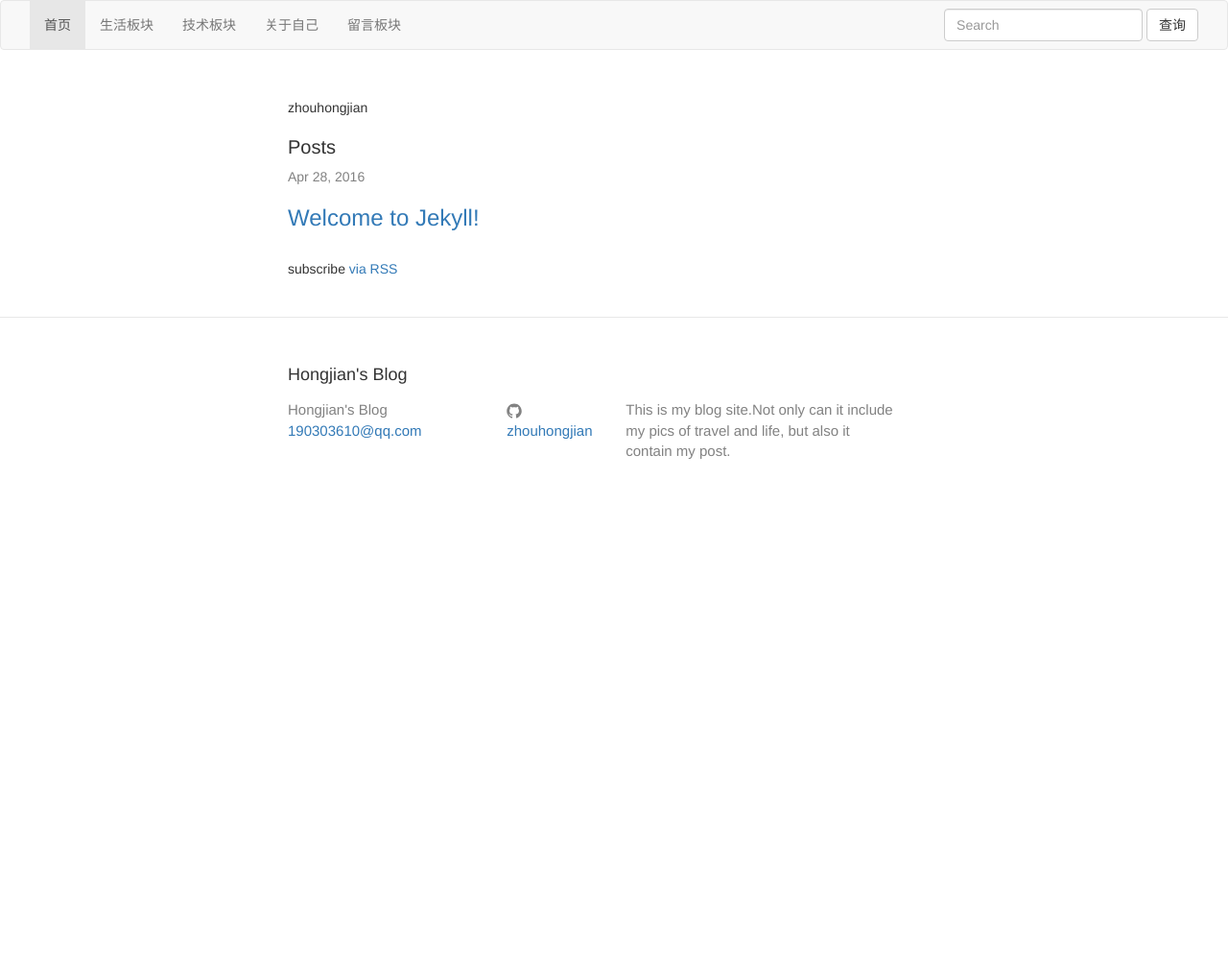
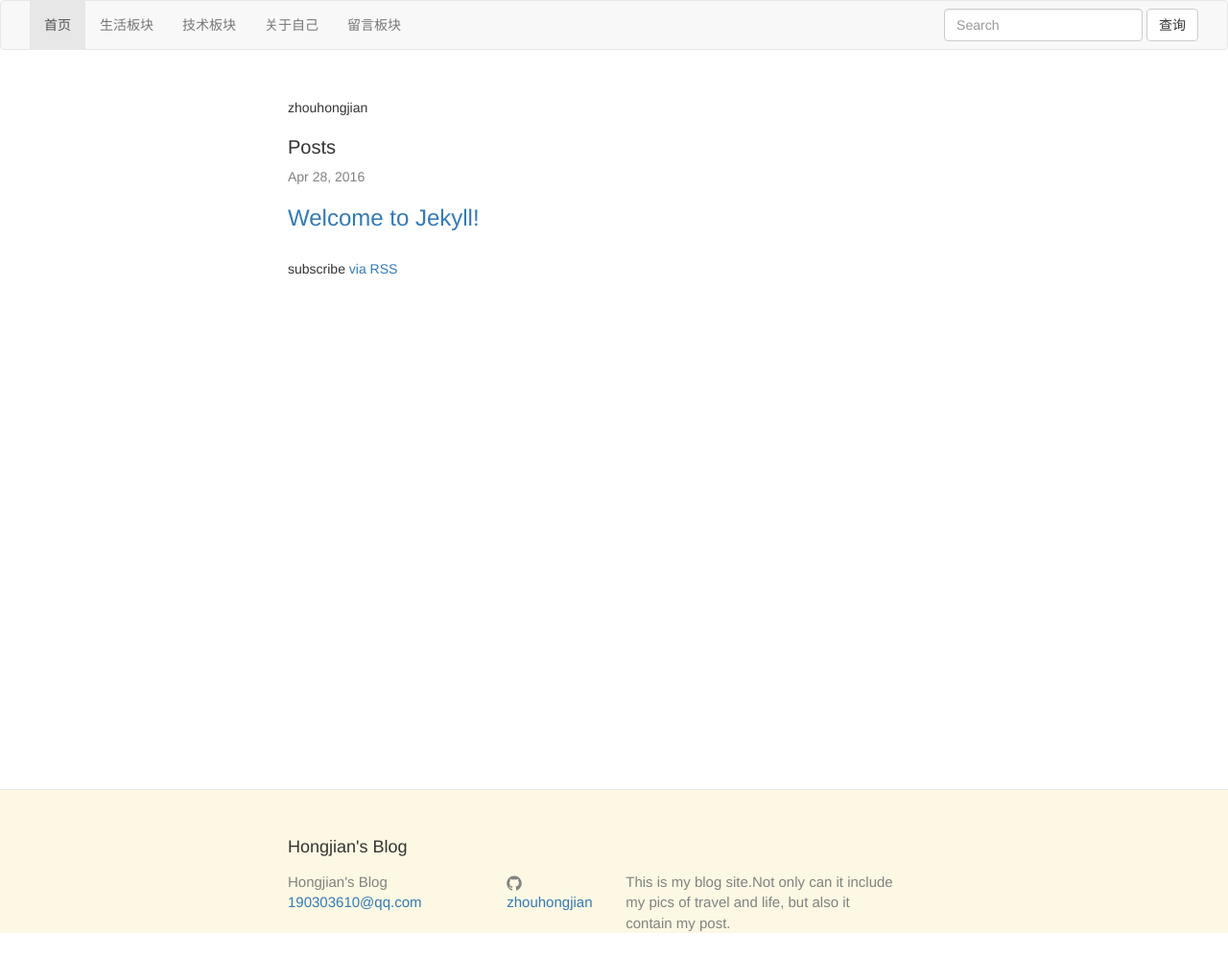
Before and after one commit to zhouhongjian/zhouhongjian.github.io, a Jekyll site: the page built from index_bs.html, in a window 1280 px wide. Shown: the whole page at 96% size. Built offline with Jekyll 4.4.1, drawn with Linux system fonts in a browser that asks for light colours; nearby versions of some CDN libraries; library files that are not in the unit come from our copies; before the commit the page ends 900 px from its top, so only the background shows below that.

Commit message:
自定义footer，固定footer的css

```diff
--- /dev/null
+++ b/_includes/custom/footer_bs.html
@@ -0,0 +1,38 @@
+<footer class="site-footer" id="footer">
+
+  <div class="wrapper">
+
+    <h2 class="footer-heading">{{ site.title }}</h2>
+
+    <div class="footer-col-wrapper">
+      <div class="footer-col footer-col-1">
+        <ul class="contact-list">
+          <li>{{ site.title }}</li>
+          <li><a href="mailto:{{ site.email }}">{{ site.email }}</a></li>
+        </ul>
+      </div>
+
+      <div class="footer-col footer-col-2">
+        <ul class="social-media-list">
+          {% if site.github_username %}
+          <li>
+            {% include icon-github.html username=site.github_username %}
+          </li>
+          {% endif %}
+
+          {% if site.twitter_username %}
+          <li>
+            {% include icon-twitter.html username=site.twitter_username %}
+          </li>
+          {% endif %}
+        </ul>
+      </div>
+
+      <div class="footer-col footer-col-3">
+        <p>{{ site.description }}</p>
+      </div>
+    </div>
+
+  </div>
+
+</footer>
--- a/_includes/custom/head_bs.html
+++ b/_includes/custom/head_bs.html
@@ -17,8 +17,8 @@
       <script src="//cdn.bootcss.com/html5shiv/3.7.2/html5shiv.min.js"></script>
       <script src="//cdn.bootcss.com/respond.js/1.4.2/respond.min.js"></script>
     <![endif]-->
-	<!-- jQuery (necessary for Bootstrap's JavaScript plugins) -->
-	<script src="{{ "js/jquery.min.js" | prepend: site.bs_path | prepend: site.bs_path | prepend: site.baseurl | prepend: site.url }}"></script>
-    <!-- Include all compiled plugins (below), or include individual files as needed -->
+	<script src="{{ "js/jquery.min.js" | prepend: site.bs_path | prepend: site.baseurl | prepend: site.url }}"></script>
     <script src="{{ "js/bootstrap.min.js" | prepend: site.bs_path | prepend: site.baseurl | prepend: site.url }}"></script>
+	<!--提供footer固定样式-->
+	<link rel="stylesheet" href="{{ "/css/custom/fixedfooter.css" | prepend: site.baseurl }}">
 </head>
--- a/_layouts/custom/default_bs.html
+++ b/_layouts/custom/default_bs.html
@@ -1,19 +1,19 @@
 <!DOCTYPE html>
 <html>
-
   {% include custom/head_bs.html %}
 
   <body>
 
     {% include custom/header_bs.html %}
 
-    <div class="page-content">
-      <div class="wrapper">
+
+    <div class="page-content" id="wrap">
+      <div class="wrapper" id="main">
         {{ content }}
       </div>
     </div>
 
-    {% include footer.html %}
+    {% include custom/footer_bs.html %}
 
   </body>
 
--- /dev/null
+++ b/css/custom/fixedfooter.css
@@ -0,0 +1,30 @@
+html, body {
+    height: 100%;
+}
+#wrap {
+    min-height: 100%;
+}
+#main {
+    overflow: auto;
+    padding-bottom: 150px;
+}
+
+/* 必须使用和footer相同的高度 */
+
+#footer {
+    position: relative;
+    margin-top: -150px;
+    height: 150px;
+    clear: both;
+    background: #fcf8e3
+}
+
+/*Opera Fix*/
+
+body:before {
+    content: "";
+    height: 100%;
+    float: left;
+    width: 0;
+    margin-top: -32767px;
+}
```
